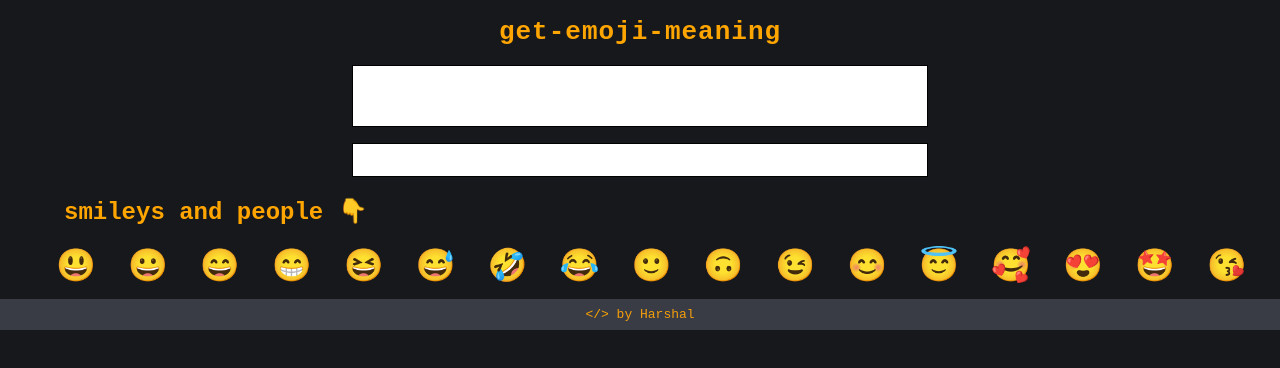
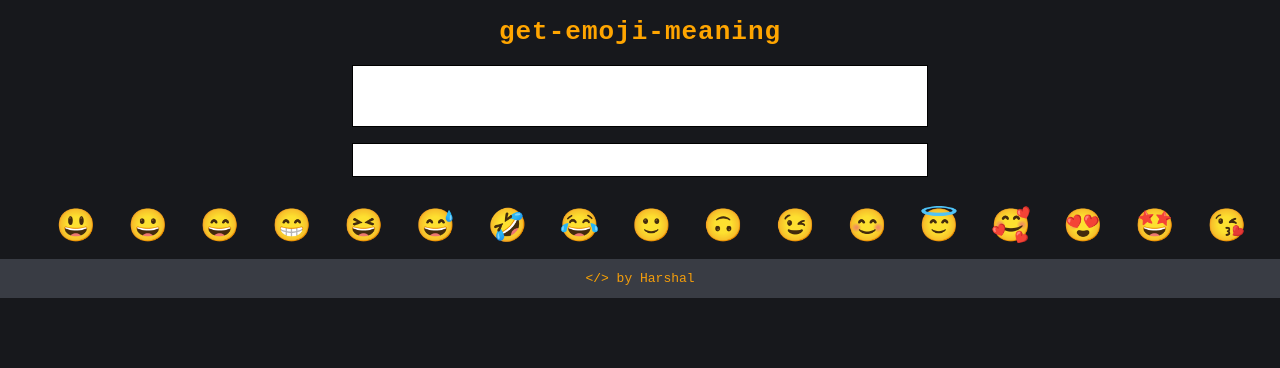
Before and after one commit to harshal-verma/get-emoji-meaning, a React (Create React App) app: page / in a window 1280 px wide. Shown: the top 368 px of the page. Built offline with nearby package versions, Linux system fonts and the light colour scheme; a web font is replaced by a local one.

Commit message:
minor change

```diff
--- a/src/App.css
+++ b/src/App.css
@@ -7,4 +7,5 @@ body{
   background: #17181C;
   color: #FFA500;
   font-family: monospace;
+  height: 100vh;
 }
--- a/src/App.js
+++ b/src/App.js
@@ -135,7 +135,12 @@ function App() {
     setMeaning(userInput);
   }
   return (
-    <div className="App">
+    <div
+    style={{
+      display: 'flex',
+      flexDirection: "column",
+    }}
+    className="App">
       <h1
         style={{
           textAlign: "center",
@@ -172,12 +177,6 @@ function App() {
       >
         {meaning}
       </div>
-      <h2
-         style={{
-           marginLeft: "4rem",
-           fontSize: "1.5rem",
-         }}
-      >smileys and people 👇</h2>
       <ul>
         {emojisWeKnow.map((emoji) => (
           <li
@@ -198,13 +197,13 @@ function App() {
         style={{
           textAlign: "center",
           backgroundColor: "#393c44",
-          padding: "0.5rem",
+          padding: "0.75rem 0rem",
+
         }}
       >
         &lt;/&gt; <span
         style={{
           color: "#F59E0B",
-          alignSelf: "flex-end",
         }}
         >by Harshal</span>
       </footer>
```
